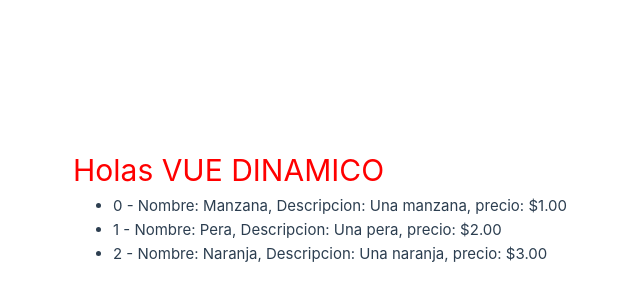
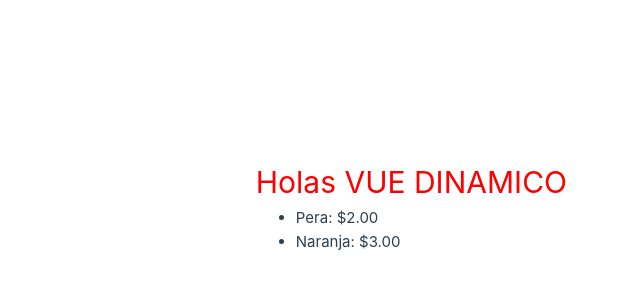
Before and after one commit to usar77e/vuejsUsuario, a Vue app in the folder api-cic-usuario/: page / in a window 1280 px wide. Shown: the part 194-494 px from the top of the page, without its empty margins (73-713 px from the left). Built offline with nearby package versions, Linux system fonts and the light colour scheme.

Commit message:
combinacion vfor y vif

```diff
--- a/api-cic-usuario/src/App.vue
+++ b/api-cic-usuario/src/App.vue
@@ -5,19 +5,19 @@
         name: "Manzana",
         price: "$1.00",
         description: "Una manzana",
-            id: 1,
+        stock: 0,
     },
     {
         name: "Pera",
         price: "$2.00",
         description: "Una pera",
-            id: 2,
+        stock: 10,
     },
     {
         name: "Naranja",
         price: "$3.00",
         description: "Una naranja",
-            id: 3,
+        stock: 20,
     },
 ];
 </script>
@@ -26,10 +26,11 @@
   <h1>Holas {{ name.toUpperCase() }} </h1>
   <br/>
   <ul>
-    <li v-for="(fruta, index) in arrayFrutas"
-    :key="fruta.id" >
-      {{ index }} - Nombre: {{ fruta.name }}, Descripcion: {{fruta.description}}, precio: {{fruta.price}}
+    <template v-for="(value, index) in arrayFrutas" :key="index">
+      <li v-if="value.stock > 0">
+        {{ value.name }}: {{ value.price }}
       </li>
+    </template>
   </ul>
 </template>
 
```
Lines whose indentation alone changed are shown as unchanged.
